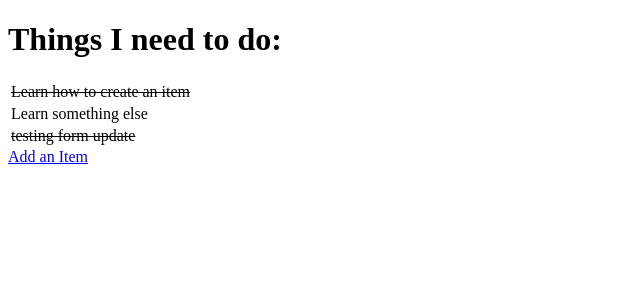
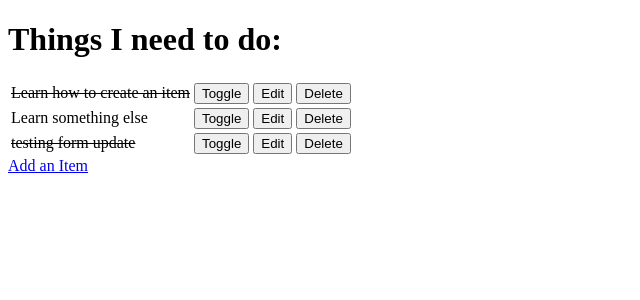
Before and after one commit to JosefinE7/ci-fsf-hello-django, a Django app: page / in a window 1280 px wide. Shown: the top 300 px of the page, without its empty margins (0-640 px from the left). Run offline with Django 3.2, Linux system fonts and the light colour scheme; data comes from the database, SQL or seed files in the repository; both versions use the stored data as it was after the commit.

Commit message:
Video series: Modifying Data: Toggling And Deleting An Item done

```diff
--- a/django_todo/urls.py
+++ b/django_todo/urls.py
@@ -15,10 +15,13 @@ Including another URLconf
 """
 from django.contrib import admin
 from django.urls import path
-from todo.views import get_todo_list, add_item
+from todo import views
 
 urlpatterns = [
     path('admin/', admin.site.urls),
-    path('', get_todo_list, name='get_todo_list'),
-    path('add', add_item, name='add')
+    path('', views.get_todo_list, name='get_todo_list'),
+    path('add', views.add_item, name='add'),
+    path('edit/<item_id>', views.edit_item, name='edit'),
+    path('toggle/<item_id>', views.toggle_item, name='toggle'),
+    path('delete/<item_id>', views.toggle_item, name='delete'),
 ]
--- a/todo/templates/todo/todo_list.html
+++ b/todo/templates/todo/todo_list.html
@@ -1,9 +1,8 @@
 <!DOCTYPE html>
 <html lang="en">
-
 	<head>
-	<meta charset="UTF-8">
-	<meta name="viewport" content="width=device-width, initial-scale=1.0">
+		<meta charset="UTF-8" />
+		<meta name="viewport" content="width=device-width, initial-scale=1.0" />
 		<title>Document</title>
 	</head>
 
@@ -17,6 +16,21 @@
 				{% else %}
 				<td>{{ item.name }}</td>
 				{% endif %}
+				<td>
+					<a href="/toggle/{{ item.id }}">
+						<button>Toggle</button>
+					</a>
+				</td>
+				<td>
+					<a href="/edit/{{ item.id }}">
+						<button>Edit</button>
+					</a>
+				</td>
+				<td>
+					<a href="/delete/{{ item.id }}">
+						<button>Delete</button>
+					</a>
+				</td>
 			</tr>
 			{% empty %}
 			<tr>
@@ -26,5 +40,4 @@
 		</table>
 		<a href="/add">Add an Item</a>
 	</body>
-
 </html>
--- a/todo/views.py
+++ b/todo/views.py
@@ -1,4 +1,4 @@
-from django.shortcuts import render, redirect
+from django.shortcuts import render, redirect, get_object_or_404
 from .models import Item
 from .forms import ItemForm
 
@@ -22,3 +22,30 @@ def add_item(request):
         'form': form
     }
     return render(request, "todo/add_item.html", context)
+
+
+def edit_item(request, item_id):
+    item = get_object_or_404(Item, id=item_id)
+    if request.method == 'POST':
+        form = ItemForm(request.POST, instance=item)
+        if form.is_valid():
+            form.save()
+            return redirect('get_todo_list')
+    form = ItemForm(instance=item)
+    context = {
+        'form': form
+    }
+    return render(request, 'todo/edit_item.html', context)
+
+
+def toggle_item(request, item_id):
+    item = get_object_or_404(Item, id=item_id)
+    item.done = not item.done
+    item.save()
+    return redirect('get_todo_list')
+
+
+def delete_item(request, item_id):
+    item = get_object_or_404(Item, id=item_id)
+    item.delete()
+    return redirect('get_todo_list')
```
Also changed, not shown: todo/templates/todo/edit_item.html (added, +20 -0 lines), db.sqlite3. Lines whose indentation alone changed are shown as unchanged.
